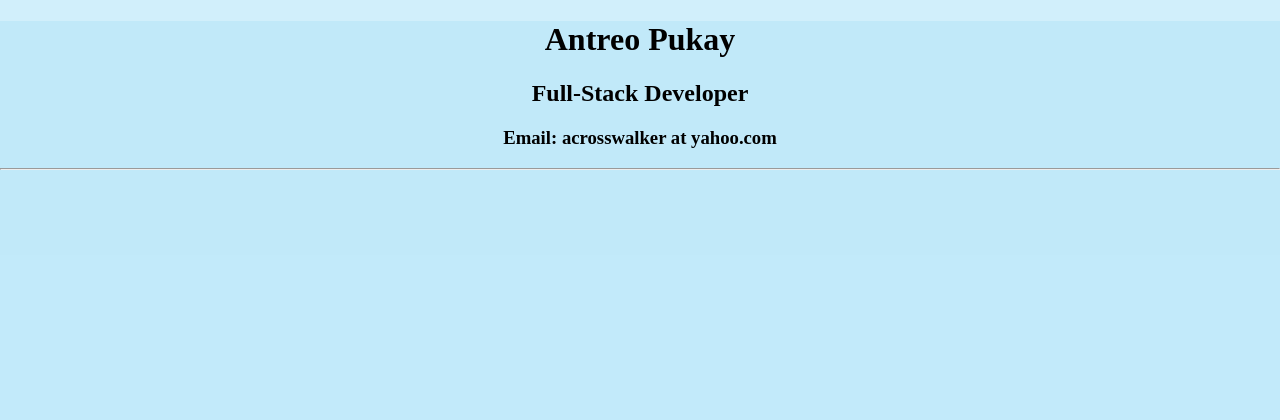
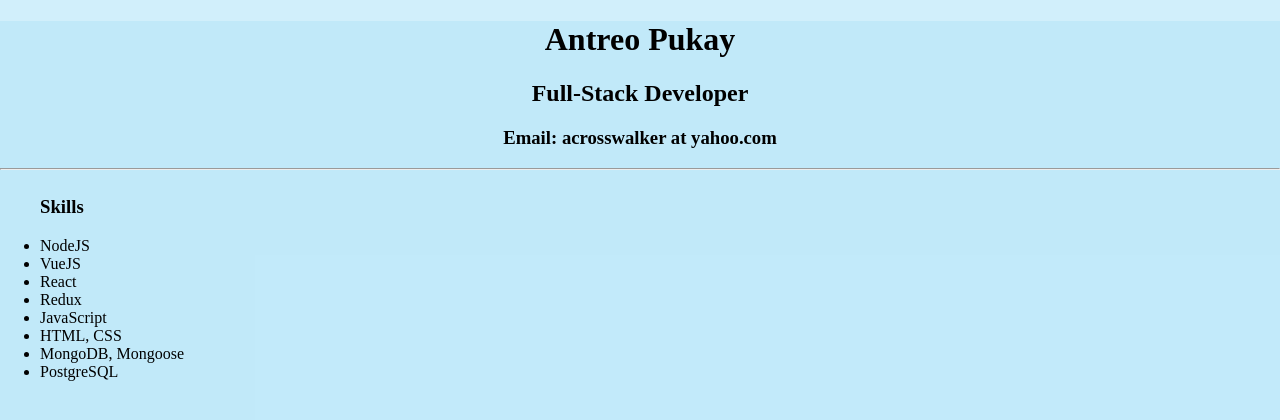
Before and after one commit to soundparticle/antreo-portfolio, a website: page App/index.html in a window 1280 px wide. Drawn offline with Linux system fonts and the light colour scheme.

Commit message:
added sidebar treetrunk area

```diff
--- a/App/index.html
+++ b/App/index.html
@@ -18,8 +18,23 @@
     </header>
 
     <div class="page-container">
-
       <section>
+          <aside>
+              <nav>
+                <h3 id="skills">Skills</h3>
+                <!-- <a href="#">Link 1</a> -->
+                <ul>
+                  <li>NodeJS</li>
+                  <li>VueJS</li>
+                  <li>React</li>
+                  <li>Redux</li>
+                  <li>JavaScript</li>
+                  <li>HTML, CSS</li>
+                  <li>MongoDB, Mongoose</li>
+                  <li>PostgreSQL</li>
+                </ul>
+              </nav>
+            </aside>
 
       </section>
 
--- a/App/main.css
+++ b/App/main.css
@@ -29,3 +29,14 @@ html, body {
   justify-content: center;
   align-items: center;
 }
+// sidebar/tree trunk
+aside {
+  grid-column: 1;
+  grid-row: 2;
+  background-color: #F0F0F2;
+  padding: 5px 10px;
+}
+
+#skills {
+  padding-left: 40px;
+}
```
Also changed, not shown: package.json (added, +19 -0 lines), 1 other file.
